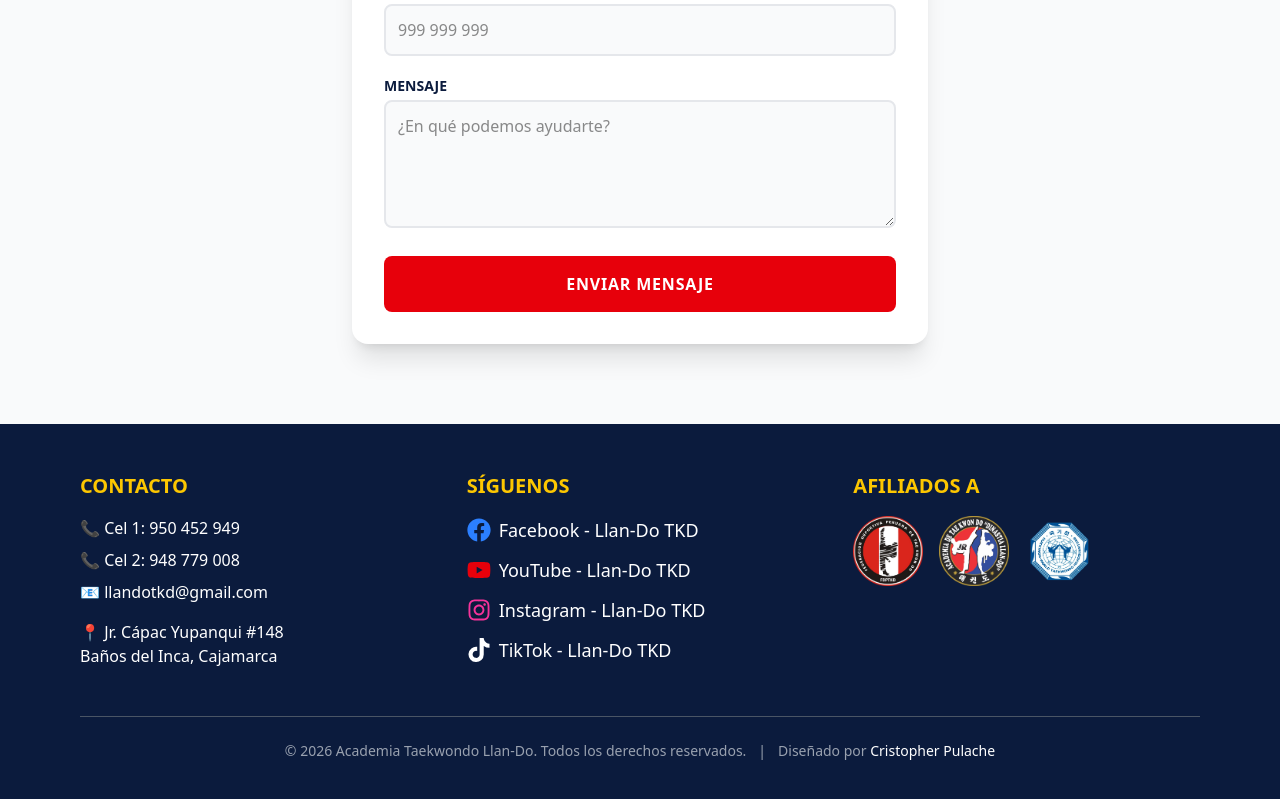
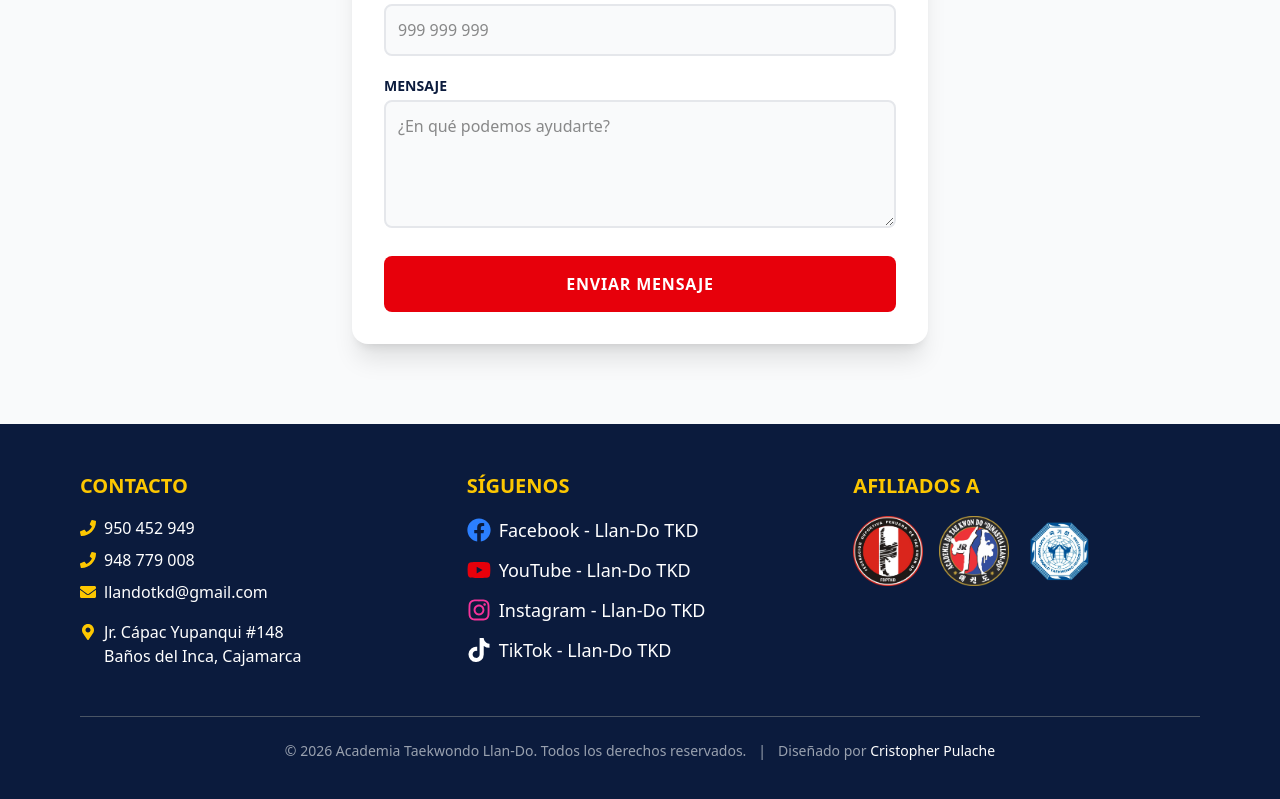
Before and after one commit to CapiDino/taekwondo-llando, a Next.js app: page / in a window 1280 px wide. Shown: the part 4638-5437 px from the top of the page. Built offline with nearby package versions, Linux system fonts and the light colour scheme.

Commit message:
cambio de iconos para contacto en footer

```diff
--- a/componentes/Footer.tsx
+++ b/componentes/Footer.tsx
@@ -1,5 +1,5 @@
 import Image from "next/image";
-import { FaFacebook, FaYoutube, FaInstagram, FaTiktok } from "react-icons/fa";
+import { FaFacebook, FaYoutube, FaInstagram, FaTiktok, FaPhone, FaEnvelope, FaMapMarkerAlt } from "react-icons/fa";
 import { redesSociales } from "../data/redes";
 
 
@@ -22,10 +22,18 @@ export default function Footer() {
           {/* Columna 1: Contacto */}
           <div>
             <h3 className="text-xl font-bold uppercase mb-4 text-yellow-400">Contacto</h3>
-            <p className="mb-2">📞 Cel 1: <a href="tel:950452949" className="hover:text-yellow-400 transition-colors">950 452 949</a></p>
-            <p className="mb-2">📞 Cel 2: <a href="tel:948779008" className="hover:text-yellow-400 transition-colors">948 779 008</a></p>
-            <p className="mb-2">📧 <a href="mailto:llandotkd@gmail.com" className="hover:text-yellow-400 transition-colors">llandotkd@gmail.com</a></p>
-            <p className="mt-4">📍 Jr. Cápac Yupanqui #148<br />Baños del Inca, Cajamarca</p>
+            <p className="mb-2 flex items-center justify-center md:justify-start gap-2">
+              <FaPhone className="text-yellow-400" /> <a href="tel:950452949" className="hover:text-yellow-400 transition-colors">950 452 949</a>
+            </p>
+            <p className="mb-2 flex items-center justify-center md:justify-start gap-2">
+              <FaPhone className="text-yellow-400" /> <a href="tel:948779008" className="hover:text-yellow-400 transition-colors">948 779 008</a>
+            </p>
+            <p className="mb-2 flex items-center justify-center md:justify-start gap-2">
+              <FaEnvelope className="text-yellow-400" /> <a href="mailto:llandotkd@gmail.com" className="hover:text-yellow-400 transition-colors">llandotkd@gmail.com</a>
+            </p>
+            <p className="mt-4 flex items-start justify-center md:justify-start gap-2">
+              <FaMapMarkerAlt className="text-yellow-400 mt-1" /> <span>Jr. Cápac Yupanqui #148<br />Baños del Inca, Cajamarca</span>
+            </p>
           </div>
 
           {/* Columna 2: Redes sociales */}
```
